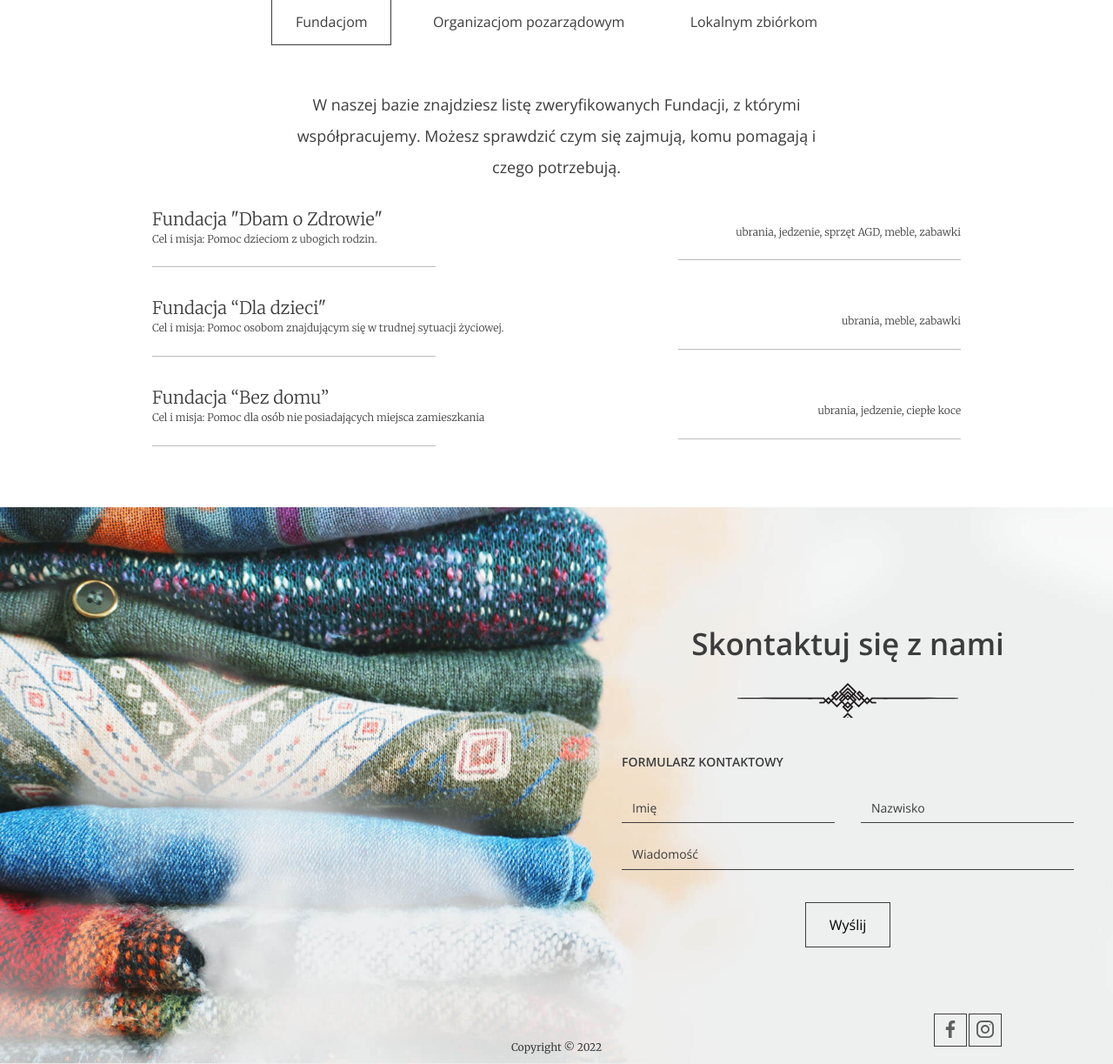
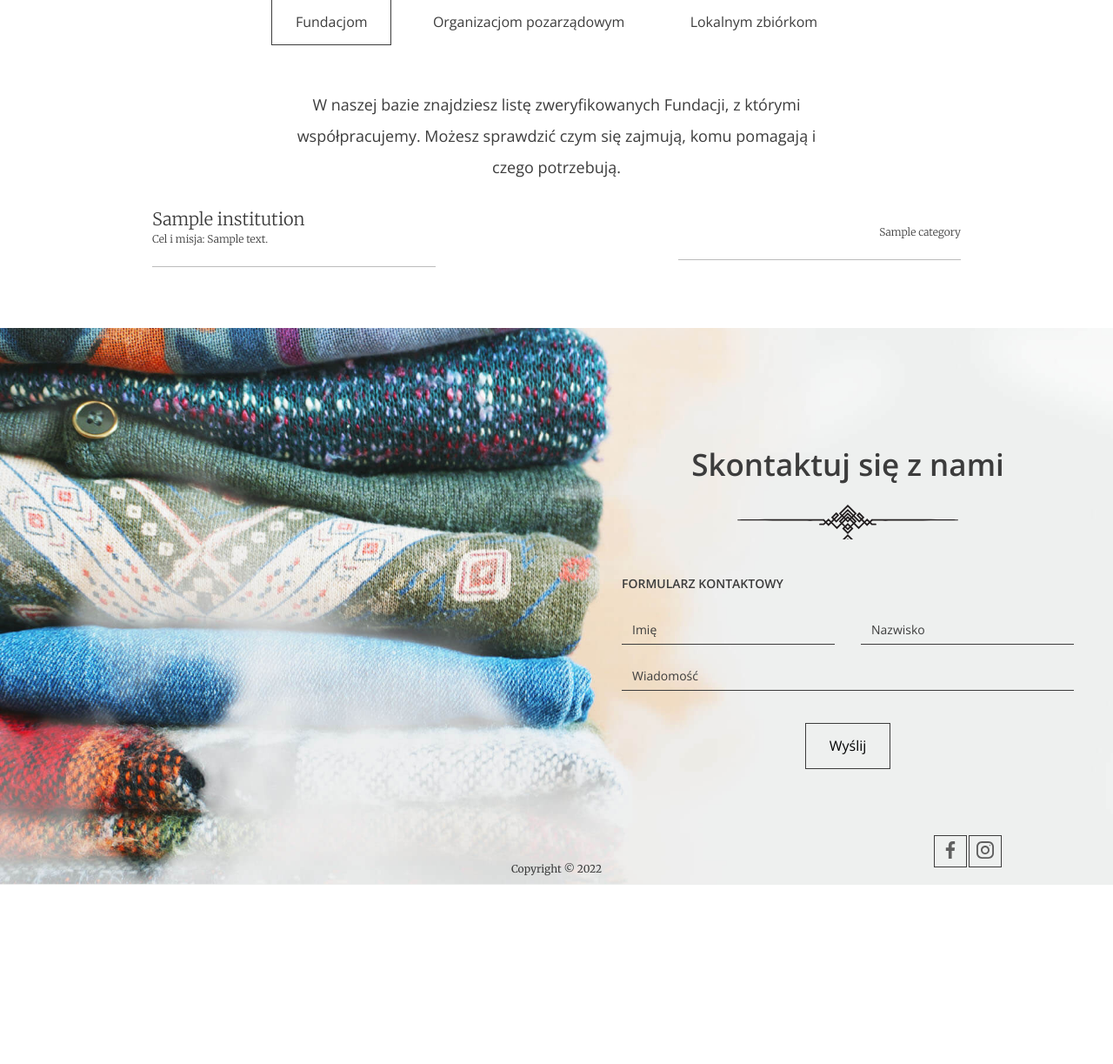
Before and after one commit to EwaJakub/Project_-_give_into_good_hands, a Django app: page / in a window 1280 px wide. Shown: the part 2655-3878 px from the top of the page at 87% size. After the commit the page ends 3672 px from the top, so only its background shows below. Run offline with Django 4.2, Linux system fonts and the light colour scheme; tables that the repository leaves empty hold one stand-in row (values such as "Sample post").

Commit message:
langing page, redirections

```diff
--- a/main_app/views.py
+++ b/main_app/views.py
@@ -1,20 +1,33 @@
 from django.shortcuts import render
 from django.views.generic import View
+from random import sample
+
 from .models import Category, Donation, Institution
 
 # Create your views here.
 
 
-# Langing Page View
+"""
+Langing Page View, counts all quantity of donations (bags sum) and all donated institutions.
+Shows three insitutions added to base of application, splitted on base of institutions types on each view.
+"""
 class LandingPage(View):
     template_name = 'main_app/index.html'
 
     def get(self, request):
         donation = sum(Donation.objects.all().values_list('quantity', flat=True))
-        institution = len(Institution.objects.all())
+        # show all of supported institutions, not only added -->
+        institution = len(set(Donation.objects.all().values_list('institution', flat=True)))
+        # institution = len(Institution.objects.all()) --> show all added institutions
+        foundations = Institution.objects.filter(type=1)
+        organizations = Institution.objects.filter(type=2)
+        local_collections = Institution.objects.filter(type=3)
         ctx = {
             'donation': donation,
-            'institution': institution
+            'institution': institution,
+            'foundations': foundations,
+            'organizations': organizations,
+            'local_collections': local_collections,
         }
         return render(request, self.template_name, ctx)
 
--- a/templates/footer.html
+++ b/templates/footer.html
@@ -1,6 +1,6 @@
 {% load static %}
     <footer>
-      <div class="contact">
+      <div class="contact" id="contact" >
         <h2>Skontaktuj się z nami</h2>
         <h3>Formularz kontaktowy</h3>
         <form class="form--contact">
@@ -15,8 +15,7 @@
             <textarea
               name="message"
               placeholder="Wiadomość"
-              rows="1"
-            ></textarea>
+              rows="1"></textarea>
           </div>
 
           <button class="btn" type="submit">Wyślij</button>
--- a/templates/header.html
+++ b/templates/header.html
@@ -10,8 +10,8 @@
       <nav class="container container--70">
         <ul class="nav--actions">
             {% if not request.user.is_authenticated %}
-          <li><a href="" class="btn btn--small btn--without-border">Zaloguj</a></li>
-          <li><a href="#" class="btn btn--small btn--highlighted">Załóż konto</a></li>
+          <li><a href="{% url 'login'%}#login" class="btn btn--small btn--without-border">Zaloguj</a></li>
+          <li><a href="{% url 'register'%}#register" class="btn btn--small btn--highlighted">Załóż konto</a></li>
             {% elif request.user.is_authenticated %}
           <li class="logged-user">
             Witaj {{ request.user.username }}
@@ -29,14 +29,14 @@
         </ul>
 
         <ul>
-          <li><a href="" class="btn btn--without-border active">Start</a></li>
-          <li><a href="#steps" class="btn btn--without-border">O co chodzi?</a></li>
-          <li><a href="#about-us" class="btn btn--without-border">O nas</a></li>
-          <li><a href="#help" class="btn btn--without-border">Fundacje i organizacje</a></li>
+          <li><a href="{% url 'landing-page'%}" class="btn btn--without-border active">Start</a></li>
+          <li><a href="{% url 'landing-page'%}#steps" class="btn btn--without-border">O co chodzi?</a></li>
+          <li><a href="{% url 'landing-page'%}#about-us" class="btn btn--without-border">O nas</a></li>
+          <li><a href="{% url 'landing-page'%}#help" class="btn btn--without-border">Fundacje i organizacje</a></li>
             {% if request.path == '/login/' or request.path == '/register/' or request.path == '/donation-confirmation/' %}
-          <li><a href="form.html" class="btn btn--without-border" style="display:none;">Przekaż dary</a></li>
+          <li><a href="{% url 'add-donation' %}#add-donation" class="btn btn--without-border" style="display:none;">Przekaż dary</a></li>
             {% else %}
-          <li><a href="form.html" class="btn btn--without-border">Przekaż dary</a></li>
+          <li><a href="{% url 'add-donation' %}#add-donation" class="btn btn--without-border">Przekaż dary</a></li>
             {% endif %}
           <li><a href="#contact" class="btn btn--without-border">Kontakt</a></li>
         </ul>
--- a/templates/main_app/form.html
+++ b/templates/main_app/form.html
@@ -4,7 +4,7 @@
   {% csrf_token %}
   {% load static %}
   <body>
-    <section class="form--steps">
+    <section class="form--steps" id="add-donation">
       <div class="form--steps-instructions">
         <div class="form--steps-container">
           <h3>Ważne!</h3>
--- a/templates/main_app/index.html
+++ b/templates/main_app/index.html
@@ -47,7 +47,7 @@
         </div>
       </div>
 
-      <a href="#" class="btn btn--large">Załóż konto</a>
+      <a href="{% url 'register'%}#register" class="btn btn--large">Załóż konto</a>
     </section>
 
     <section id="about-us" class="about-us">
@@ -73,32 +73,15 @@
         <p>W naszej bazie znajdziesz listę zweryfikowanych Fundacji, z którymi współpracujemy. Możesz sprawdzić czym się zajmują, komu pomagają i czego potrzebują.</p>
 
         <ul class="help--slides-items">
+          {% for foundation in foundations %}
           <li>
             <div class="col">
-              <div class="title">Fundacja "Dbam o Zdrowie"</div>
-              <div class="subtitle">Cel i misja: Pomoc dzieciom z ubogich rodzin.</div>
+              <div class="title">{{ foundation.name }}</div>
+              <div class="subtitle">Cel i misja: {{ foundation.description }}</div>
             </div>
-
-            <div class="col"><div class="text">ubrania, jedzenie, sprzęt AGD, meble, zabawki</div></div>
+            <div class="col"><div class="text"> {{ foundation.categories.all.values_list.0.1 }}</div></div>
           </li>
-
-          <li>
-            <div class="col">
-              <div class="title">Fundacja “Dla dzieci"</div>
-              <div class="subtitle">Cel i misja: Pomoc osobom znajdującym się w trudnej sytuacji życiowej.</div>
-            </div>
-
-            <div class="col"><div class="text">ubrania, meble, zabawki</div></div>
-          </li>
-
-          <li>
-            <div class="col">
-              <div class="title">Fundacja “Bez domu”</div>
-              <div class="subtitle">Cel i misja: Pomoc dla osób nie posiadających miejsca zamieszkania</div>
-            </div>
-
-            <div class="col"><div class="text">ubrania, jedzenie, ciepłe koce</div></div>
-          </li>
+          {% endfor %}
         </ul>
         <!-- Pagination
         <ul class="help--slides-pagination">
@@ -117,41 +100,19 @@
           quos suscipit corporis!
         </p>
         <ul class="help--slides-items">
+          {% for organization in organizations %}
           <li>
             <div class="col">
-              <div class="title">Organizacja 1</div>
-              <div class="subtitle">Lorem ipsum dolor sit amet consectetur.</div>
+              <div class="title">{{ organization.name }}</div>
+              <div class="subtitle">Cel i misja: {{ organization.description }}</div>
             </div>
-
-            <div class="col"><div class="text">Lorem ipsum dolor sit amet consectetur adipisicing elit.</div></div>
+            <div class="col"><div class="text">
+              {% for category in organization.categories.all.values_list %}
+              {{ category.1 }}
+              {% endfor %}
+            </div></div>
           </li>
-
-          <li>
-            <div class="col">
-              <div class="title">Organizacja 2</div>
-              <div class="subtitle">Lorem ipsum dolor sit amet consectetur.</div>
-            </div>
-
-            <div class="col"><div class="text">Lorem ipsum dolor sit amet consectetur adipisicing elit.</div></div>
-          </li>
-
-          <li>
-            <div class="col">
-              <div class="title">Organizacja 3</div>
-              <div class="subtitle">Lorem ipsum dolor sit amet consectetur.</div>
-            </div>
-
-            <div class="col"><div class="text">Lorem ipsum dolor sit amet consectetur adipisicing elit.</div></div>
-          </li>
-
-          <li>
-            <div class="col">
-              <div class="title">Organizacja 4</div>
-              <div class="subtitle">Lorem ipsum dolor sit amet consectetur.</div>
-            </div>
-
-            <div class="col"><div class="text">Lorem ipsum dolor sit amet consectetur adipisicing elit.</div></div>
-          </li>
+          {% endfor %}
         </ul>
 
         <!-- Pagination
--- a/templates/main_app/login.html
+++ b/templates/main_app/login.html
@@ -5,7 +5,7 @@
 {% load static %}
   <body>
 
-    <section class="login-page">
+    <section class="login-page" id="login">
       <h2>Zaloguj się</h2>
       <form>
         <div class="form-group">
@@ -17,7 +17,7 @@
         </div>
 
         <div class="form-group form-group--buttons">
-          <a href="#" class="btn btn--without-border">Załóż konto</a>
+          <a href="{% url 'register'%}#register" class="btn btn--without-border">Załóż konto</a>
           <button class="btn" type="submit">Zaloguj się</button>
         </div>
       </form>
--- a/templates/main_app/register.html
+++ b/templates/main_app/register.html
@@ -5,7 +5,7 @@
 {% load static %}
   <body>
 
-    <section class="login-page">
+    <section class="login-page" id="register">
       <h2>Załóż konto</h2>
       <form>
         <div class="form-group">
@@ -25,7 +25,7 @@
         </div>
 
         <div class="form-group form-group--buttons">
-          <a href="login.html" class="btn btn--without-border">Zaloguj się</a>
+          <a href="{% url 'login'%}#login" class="btn btn--without-border">Zaloguj się</a>
           <button class="btn" type="submit">Załóż konto</button>
         </div>
       </form>
```
